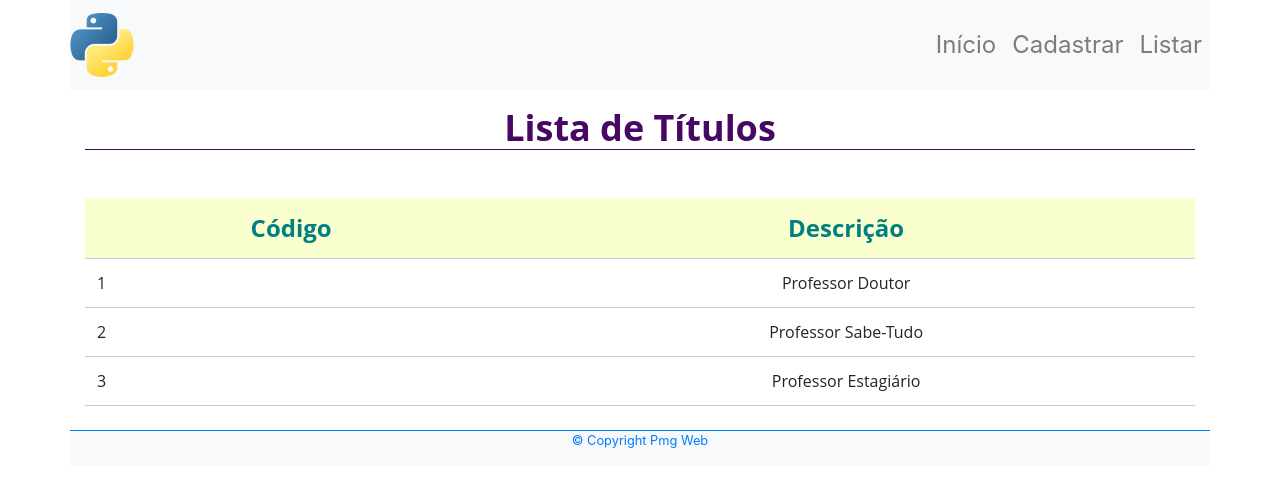
After one commit to romulonantes/uc3_abcdosaber, a Django app: template templates/listarTitulos.html in a window 1280 px wide. The commit adds this page. Shown: the top 487 px of the page. Run offline with Django 4.2, Linux system fonts and the light colour scheme; the template is opened without the code that fills it, so the values that code supplies are empty.

Commit message:
Aula 07 - conteúdo estático e templates

```diff
--- a/abcdosaber/settings.py
+++ b/abcdosaber/settings.py
@@ -11,6 +11,9 @@ https://docs.djangoproject.com/en/4.2/ref/settings/
 """
 
 from pathlib import Path
+import os
+
+
 
 # Build paths inside the project like this: BASE_DIR / 'subdir'.
 BASE_DIR = Path(__file__).resolve().parent.parent
@@ -56,7 +59,7 @@ TEMPLATES = [
     {
         'BACKEND': 'django.template.backends.django.DjangoTemplates',
         'DIRS': [
-            'templates'
+            BASE_DIR / 'templates'
             ],
         'APP_DIRS': True,
         'OPTIONS': {
@@ -119,6 +122,7 @@ USE_TZ = True
 # https://docs.djangoproject.com/en/4.2/howto/static-files/
 
 STATIC_URL = 'static/'
+STATICFILES_DIRS = [BASE_DIR / 'static']
 
 # Default primary key field type
 # https://docs.djangoproject.com/en/4.2/ref/settings/#default-auto-field
--- a/abcdosaber/urls.py
+++ b/abcdosaber/urls.py
@@ -16,8 +16,12 @@ Including another URLconf
 """
 from django.contrib import admin
 from django.urls import path, include
+from django.views.generic import TemplateView
 
 urlpatterns = [
     path('admin/', admin.site.urls),
+
+    path('', TemplateView.as_view(template_name='escola.html')),
+
     path('titulo/', include("titulo.urls")),
 ]
--- /dev/null
+++ b/static/css/meu-estilo.css
@@ -0,0 +1,96 @@
+.my-font-family {
+    font-family: 'Open Sans', sans-serif;
+}
+
+.my-label-color-purple {
+    color: #470864;
+}
+
+/* menu */
+.my-color-purple {
+    color: #470864 !important;
+}
+
+.my-bg-color-purple {
+    background-color: #470864;
+}
+
+.my-bg-color-principal {
+    background-color: rgb(231, 178, 153);
+}
+
+.navbar {
+    font-size: 24px;
+}
+
+.navitem {
+    color: #470864;
+}
+
+/* outros */
+.my-h2 {
+    font-size: 36px;
+    font-weight: bold;
+    color: #470864;
+    border-bottom: 1px solid #470864;
+}
+
+.my-badge-vertical-align-super {
+    vertical-align: super;
+}
+
+.meu-h5-font-size {
+    font-size: 1.2em;
+}
+
+/* tabelas */
+.my-table-hover tbody > tr:hover {
+    background-color: #a1cc9c4f;
+}
+
+.my-table-image td {
+    vertical-align: middle;
+}
+
+.my-table-td-first-child td:first-child {
+    text-align: left;
+}
+
+.my-table-th th {
+    font-size: 24px;
+    color: #008080;
+    background-color: rgb(249, 255, 206);
+}
+
+.my-border-bottom {
+    border-bottom: 1px solid rgb(231, 10, 76);
+}
+
+.my-table-border-bottom tr {
+    border-bottom: 1px solid rgb(214, 193,226);
+}
+
+/* define uma cor de borda e uma sombra para o card ativo pelo mouse */
+.card:hover{
+    border-color: #470864;
+    box-shadow: 0 10px 20px rgba(0,0,0,.12), 0 4px 8px rgba(0,0,0,.06);
+}
+
+/* define um conjunto de regras para subclasses */
+.fonte-bold {
+    font-weight: bold;
+}
+
+/* define cor para o icone utilizado no jumbotron */
+.material-icons.stateblue {
+    color: #6A5ACD;
+    vertical-align: bottom;
+}
+
+.copyright {
+    font-size: .8rem;
+}
+
+.tooltip_sublinhado {
+    text-decoration: underline;
+}
--- /dev/null
+++ b/templates/listarTitulos.html
@@ -0,0 +1,136 @@
+<!DOCTYPE html>
+<html lang="pt-br">
+
+<head>
+    <meta charset="UTF-8">
+    <meta name="viewport" content="width=device-width, initial-scale=1.0">
+    <meta http-equiv="X-UA-Compatible" content="ie=edge">
+
+    <!-- define e insere um favicon no documento HTML -->
+    <link href="./img/python.ico" rel="shortcut icon">
+
+    <title>Django - Exercícios</title>
+    <link rel="stylesheet" href="https://cdn.jsdelivr.net/npm/bootstrap@4.6.1/dist/css/bootstrap.min.css"
+        integrity="sha384-zCbKRCUGaJDkqS1kPbPd7TveP5iyJE0EjAuZQTgFLD2ylzuqKfdKlfG/eSrtxUkn" crossorigin="anonymous">
+
+    <!-- <script src="js/aula17.js" defer></script> -->
+    <link href="../css/meu-estilo.css" rel="stylesheet">
+
+</head>
+
+<body>
+
+    <!-- seu codigo comeca aqui -->
+
+    <header class="container px-0">
+
+        <nav class="navbar navbar-expand-lg navbar-light bg-light px-0">
+
+            <!-- logo -->
+            <div>
+                <a class="navbar-brand mx-auto">
+                    <img src="../img/python_64.png">
+                </a>
+            </div>
+
+            <button class="navbar-toggler" type="button" data-toggle="collapse" data-target="#mynavbar"
+                aria-controls="conteudoNavbarSuportado" aria-expanded="false" aria-label="Navegação Alternativa">
+                Menu <span class="navbar-toggler-icon"></span>
+            </button>
+
+            <!-- menu -->
+            <div class="collapse navbar-collapse justify-content-end" id="mynavbar">
+                <div class="navbar-nav">
+                    <a href="../escola.html" class="nav-link">Início</a>
+                    <a href="cadastroTitulos.html" class="nav-link">Cadastrar</a>
+                    <a href="listarTitulos.html" class="nav-link">Listar</a>
+                </div>
+            </div>
+        </nav>
+
+        <!--
+        <div class="row">
+            <div class="col">
+                <div class="alert alert-success alert-dismissible" role="alert">
+                    <a href="#" class="close" data-dismiss="alert" aria-label="close">&times;</a>
+                </div>
+            </div>
+        </div>
+    -->
+
+    </header>
+
+    <main class="container m-2 mx-auto my-font-family">
+
+        <div class="row">
+            <div class="col text-center m-0">
+                <h2 class="mt-2 mb-5 my-h2">Lista de Títulos</h2>
+            </div>
+        </div>
+
+        <!-- tabela responsiva -->
+        <div class="table-responsive">
+
+            <!-- classes para tabela (Bootstrap) , tabela sem borda, conteudo alinhado ao centro, ... , width: auto -->
+            <table class="table
+                        table-borderless
+                        text-center
+                        my-table-hover
+                        my-table-image
+                        my-table-td-first-child
+                        my-table-border-bottom
+                        my-table-th
+                        w-100">
+
+                <!-- cabecalho -->
+                <thead>
+                    <!-- linhas -->
+                    <tr>
+                        <!-- colunas cabecalho -->
+                        <th>Código</th>
+                        <th>Descrição</th>
+                    </tr>
+                </thead>
+
+                <!-- linhas -->
+                <tr>
+                    <td> 1 </td>
+                    <td> Professor Doutor </td>
+                </tr>
+                <tr>
+                    <td> 2 </td>
+                    <td> Professor Sabe-Tudo </td>
+                </tr>
+                <tr>
+                    <td> 3 </td>
+                    <td> Professor Estagiário </td>
+                </tr>
+
+            </table>
+
+        </div>
+
+    </main>
+
+    <footer class="container text-center">
+        <div class="row border-top border-primary bg-light">
+            <div class="col font text-primary copyright">
+                <p>&copy; Copyright Pmg Web</p>
+            </div>
+        </div>
+    </footer>
+
+    <!-- fim do codigo HTML -->
+
+    <!-- Bootstrap -->
+    <!-- insira este conteudo do Bootstrap aqui, antes do fechamento do "body" -->
+    <script src="https://code.jquery.com/jquery-3.5.1.slim.min.js"
+        integrity="sha384-DfXdz2htPH0lsSSs5nCTpuj/zy4C+OGpamoFVy38MVBnE+IbbVYUew+OrCXaRkfj" crossorigin="anonymous">
+    </script>
+    <script src="https://cdn.jsdelivr.net/npm/bootstrap@4.6.0/dist/js/bootstrap.bundle.min.js"
+        integrity="sha384-Piv4xVNRyMGpqkS2by6br4gNJ7DXjqk09RmUpJ8jgGtD7zP9yug3goQfGII0yAns" crossorigin="anonymous">
+    </script>
+
+</body>
+
+</html>
```
Also changed, not shown: templates/base_template.html (added, +84 -0 lines), templates/escola.html (added, +30 -0 lines), templates/index.html (+5 -10 lines), static/img/paginaemconstrucao.jpg (added), static/img/python.ico (added), static/img/python_128.png (added), static/img/python_16.png (added), static/img/python_256.png (added), static/img/python_32.png (added), static/img/python_64.png (added).
